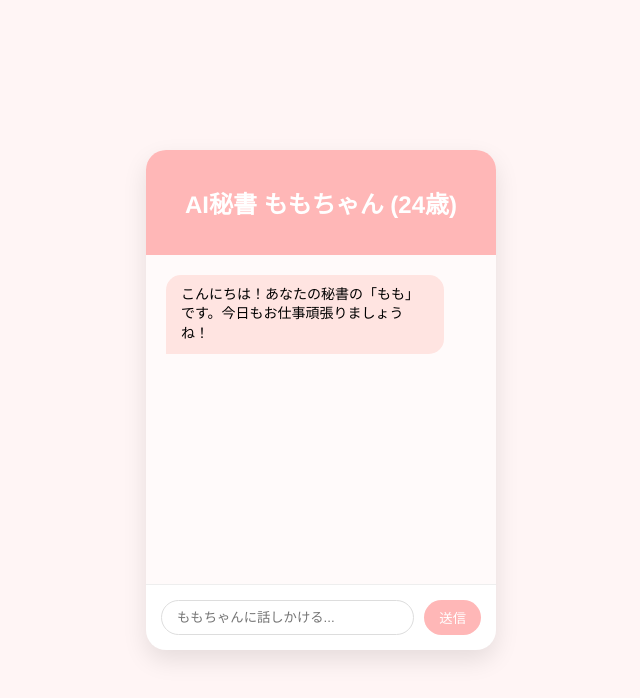
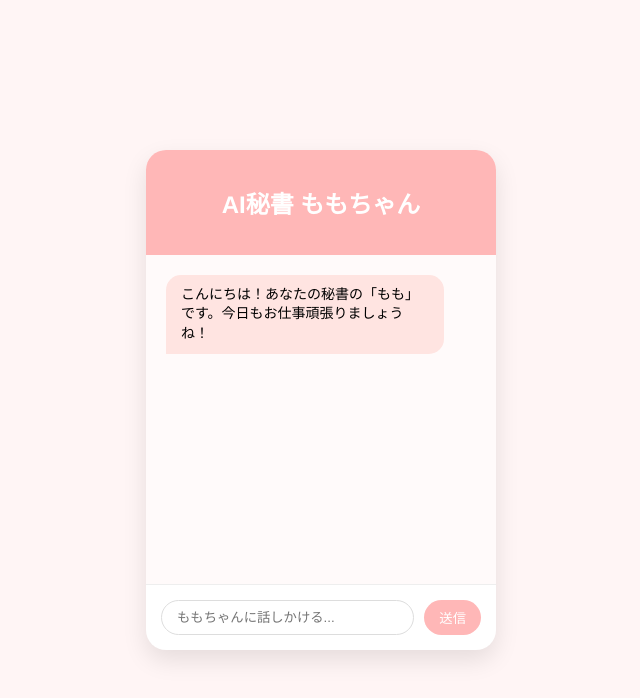
Before and after one commit to akira46818-game/momo, a plain HTML site: page index.html in a window 1280 px wide. Shown: the whole page, without its empty margins (319-959 px from the left). Drawn offline with Linux system fonts and the light colour scheme.

Commit message:
Remove age from header for AI assistant

```diff
--- a/index.html
+++ b/index.html
@@ -9,7 +9,7 @@
 <body>
     <div id="chat-container">
         <div id="header">
-            <h2>AI秘書 ももちゃん (24歳)</h2>
+            <h2>AI秘書 ももちゃん </h2>
         </div>
         <div id="chat-log">
             <div class="bot-msg">こんにちは！あなたの秘書の「もも」です。今日もお仕事頑張りましょうね！</div>
```
